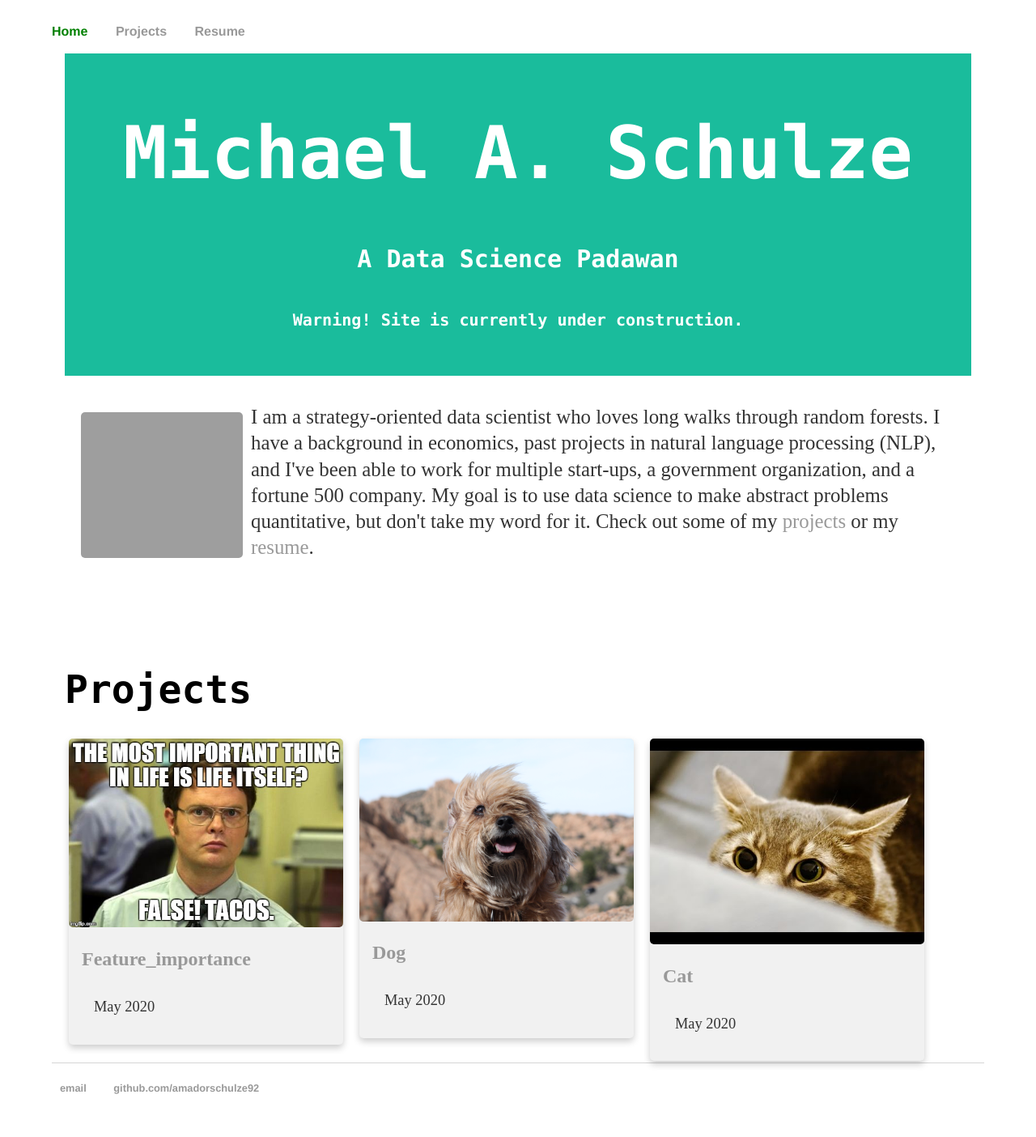
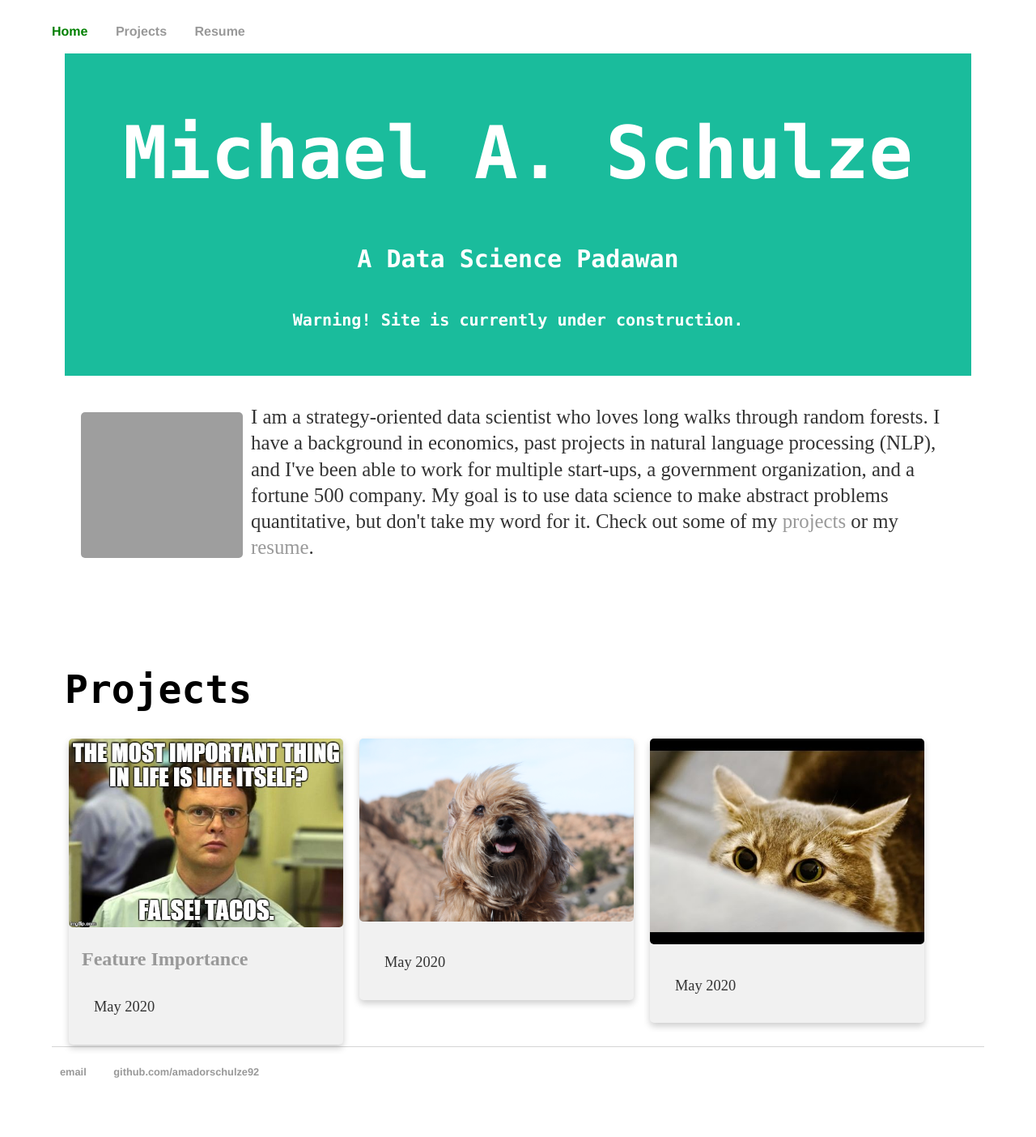
Before and after one commit to amadorschulze92/amadorschulze92.github.io, a Jekyll site: the page built from index.html, in a window 1280 px wide. Shown: the whole page at 81% size. Built offline with Jekyll 4.4.1, drawn with Linux system fonts in a browser that asks for light colours; after the commit the page ends 1383 px from its top, so only the background shows below that; grey boxes are pictures that could not be loaded.

Commit message:
create/use post variables

```diff
--- a/index.html
+++ b/index.html
@@ -37,7 +37,7 @@ title: Michael A. Schulze
             <img src={{ new_var }} alt={{ post.title }} style="width:100%">
             <div class="container">
               <a href="{{ post.url }}">
-                <h2>{{ post.title }}</h2>
+                <h2>{{ post.subtitle }}</h2>
               </a>
               <p>{{ post.date | date: "%B %Y" }}</p>
             </div>
```
Also changed, not shown: _posts/2020-05-24-Feature_Importance.md (+1 -0 lines).
